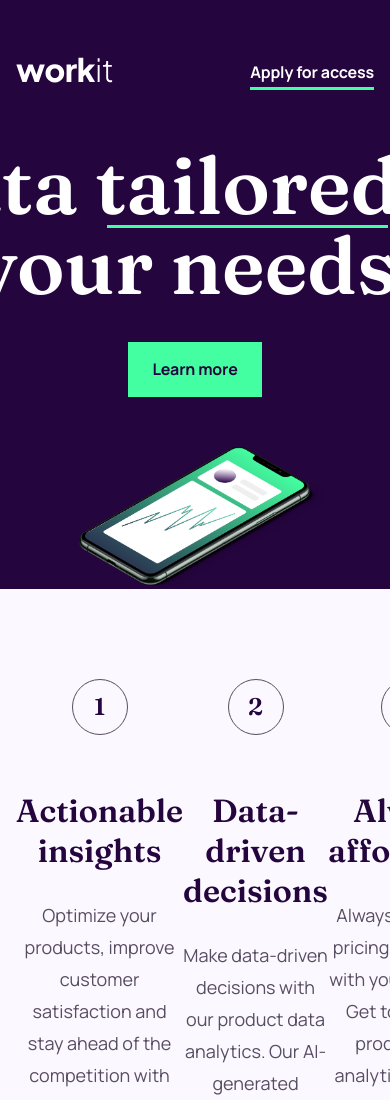
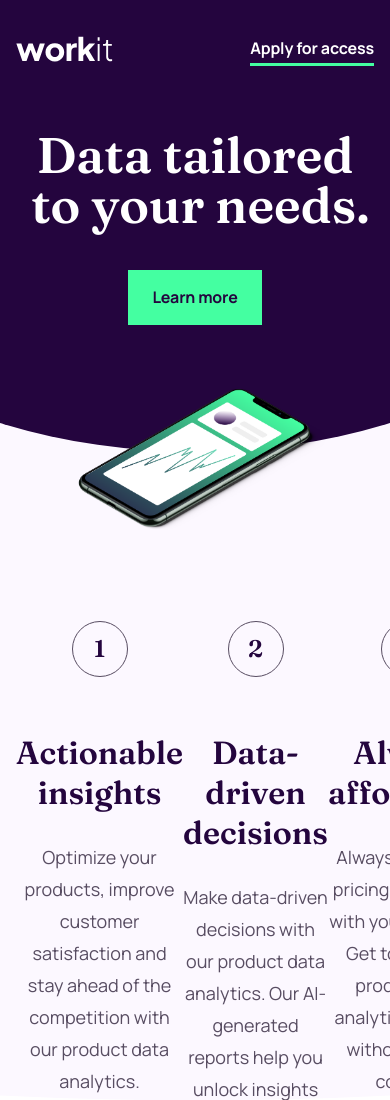
Before and after one commit to kdubrovsky/fe-workit-landing-page, a website built with Vite: page index.html in a window 390 px wide. Shown: the top 1100 px of the page. Built offline with nearby package versions, Linux system fonts and the light colour scheme.

Commit message:
Add adaptive header and hero section styles

```diff
--- a/scss/blocks/header.scss
+++ b/scss/blocks/header.scss
@@ -8,5 +8,10 @@
         margin-top: 56px;
         margin-bottom: 24px;
         align-items: flex-start;
+
+        @media (max-width: 1280px) {
+            margin-top: 32px;
+            align-items: center;
+        }
     }
 }
--- a/scss/blocks/hero.scss
+++ b/scss/blocks/hero.scss
@@ -14,9 +14,16 @@
         background-color: colors.$dark-purple;
         background-image: url("/images/bg-pattern-1.svg"), url("/images/bg-pattern-2.svg");
         background-repeat: no-repeat;
-        background-position: calc(50% - 690px) 0px, calc(50% + 680px) 200px;
-        clip-path: ellipse(2000px 1000px at center -387px);
+        background-position: -16.1% -6.6%, right 2.8% top 32%;
+        clip-path: ellipse(110% 79% at top center);
         z-index: -1;
+        @media (min-width: 768px) and (max-width: 1279px) {
+            clip-path: ellipse(128% 79% at top center);
+        }
+        @media (max-width: 767px) {
+            clip-path: ellipse(128% 82% at top center);
+            background-image: none;
+        }
     }
 
     &__wrapper {
@@ -24,21 +31,45 @@
         display: flex;
         flex-direction: column;
         align-items: center;
+
+        @media (max-width: 767px) {
+            margin-top: 40px;
+        }
     }
 
     &__image {
         width: 73.5%;
         margin-top: 50px;
+        @media (max-width: 767px) {
+            margin-top: 64px;
+        }
+        @media (min-width: 768px) and (max-width: 1279px) {
+            margin-top: 56px;
+        }
     }
 
     &__title {
         font-family: "Fraunces";
         font-size: 80px;
-        line-height: 80px;
+        line-height: 1;
         text-align: center;
         color: colors.$white;
         width: 635px;
         margin-bottom: 37px;
+
+        @media (max-width: 767px) {
+            font-size: 50px;
+            font-variation-settings: "opsz" 144;
+            width: 100%;
+            max-width: 373px;
+            margin-bottom: 40px;
+        }
+
+        @media (min-width: 768px) and (max-width: 1279px) {
+            font-size: 60px;
+            width: 573px;
+            font-variation-settings: "opsz" 144;
+        }
 
         .underlined-text {
             position: relative;
@@ -50,6 +81,12 @@
                 bottom: 6px;
                 left: 4%;
                 background-color: colors.$eucaplyptus;
+
+                @media (max-width: 767px) {
+                    bottom: 3px;
+                    width: 98%;
+                    left: 1%;
+                }
             }
         }
     }
```
